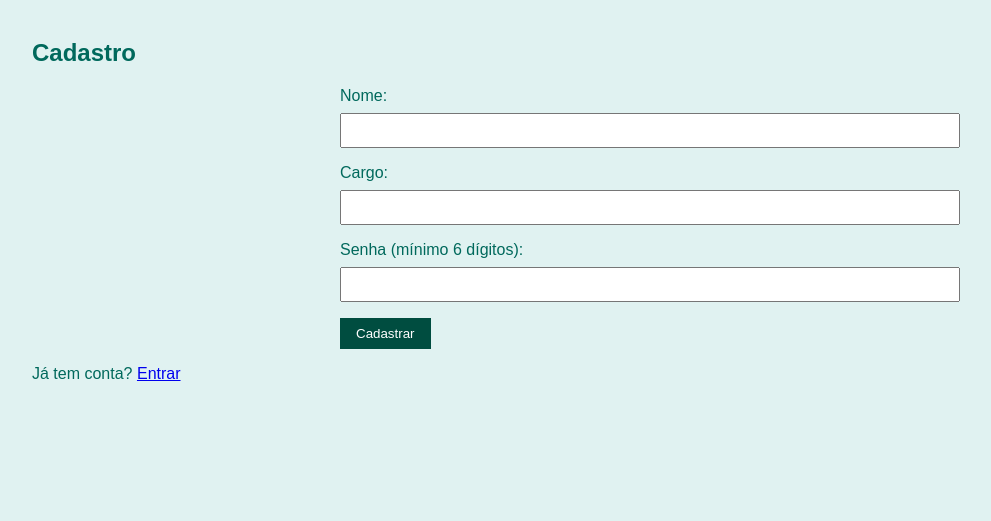
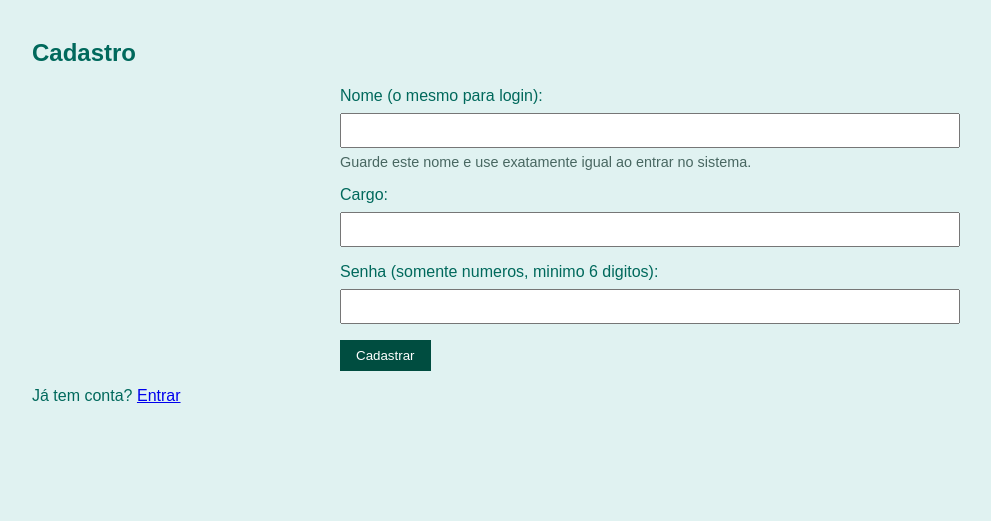
Before and after one commit to mugO-Stuff/mine, a Flask app: page /register in a window 1280 px wide. Shown: the part 81-602 px from the top of the page, without its empty margins (0-991 px from the left). Run offline with Flask 3, Linux system fonts and the light colour scheme.

Commit message:
Melhora mensagens de login e instrucoes de cadastro

```diff
--- a/app.py
+++ b/app.py
@@ -961,34 +961,62 @@ def comprovante_arquivo(comprovante_id):
 @app.route('/login', methods=['GET', 'POST'])
 def login():
     if request.method == 'POST':
-        nome = request.form['nome']
-        senha = request.form['senha']
-        user = User.query.filter_by(nome=nome).first()
-        if user and user.status == 'approved' and verify_user_password(user, senha):
-            session['user_id'] = user.id
-            session.permanent = True
-            return redirect(url_for('index'))
-        else:
-            flash('Credenciais inválidas ou conta não aprovada')
+        nome = request.form.get('nome', '').strip()
+        senha = request.form.get('senha', '')
+
+        if not nome or not senha:
+            flash('Preencha nome e senha para entrar.')
+            return render_template('login.html')
+
+        user = User.query.filter(func.lower(User.nome) == nome.lower()).order_by(User.id.asc()).first()
+        if not user:
+            flash('Usuario nao encontrado.')
+            return render_template('login.html')
+
+        user_status = (user.status or '').strip().lower()
+        if user_status != 'approved':
+            if user_status == 'pending':
+                flash('Conta ainda nao aprovada pelo administrador.')
+            elif user_status == 'rejected':
+                flash('Conta rejeitada. Solicite nova avaliacao ao administrador.')
+            else:
+                flash('Conta sem aprovacao. Contate o administrador.')
+            return render_template('login.html')
+
+        if not verify_user_password(user, senha):
+            flash('Senha incorreta.')
+            return render_template('login.html')
+
+        session['user_id'] = user.id
+        session.permanent = True
+        return redirect(url_for('index'))
+
     return render_template('login.html')
 
 @app.route('/register', methods=['GET', 'POST'])
 def register():
     if request.method == 'POST':
-        nome = request.form['nome']
-        cargo = request.form['cargo']
-        senha = request.form['senha']
+        nome = request.form.get('nome', '').strip()
+        cargo = request.form.get('cargo', '').strip()
+        senha = request.form.get('senha', '')
+
+        if not nome or not cargo or not senha:
+            flash('Preencha nome, cargo e senha para cadastrar.')
+            return render_template('register.html')
+
         if len(senha) < 6 or not senha.isdigit():
-            flash('Senha deve ter pelo menos 6 dígitos numéricos')
+            flash('Senha deve conter somente numeros e no minimo 6 digitos.')
             return render_template('register.html')
-        existing_user = User.query.filter_by(nome=nome).first()
+
+        existing_user = User.query.filter(func.lower(User.nome) == nome.lower()).order_by(User.id.asc()).first()
         if existing_user:
-            flash('Nome já cadastrado')
+            flash('Nome ja cadastrado. Use exatamente este nome para login.')
             return render_template('register.html')
+
         user = User(nome=nome, cargo=cargo, senha=generate_password_hash(senha), status='pending', grau=1)
         db.session.add(user)
         db.session.commit()
-        flash('Cadastro solicitado. Aguarde aprovação do admin.')
+        flash('Cadastro solicitado. Aguarde aprovacao do admin.')
         return redirect(url_for('login'))
     return render_template('register.html')
 
--- a/templates/login.html
+++ b/templates/login.html
@@ -4,8 +4,9 @@
 <h2>Entrar</h2>
 <form method="post">
     <input type="hidden" name="csrf_token" value="{{ csrf_token() }}">
-    <label for="nome">Nome:</label>
-    <input type="text" id="nome" name="nome" required>
+    <label for="nome">Nome (o mesmo cadastrado):</label>
+    <input type="text" id="nome" name="nome" value="{{ request.form.get('nome', '') }}" required>
+    <p class="form-helper-text">Use exatamente o mesmo nome informado no cadastro.</p>
     <label for="senha">Senha:</label>
     <input type="password" id="senha" name="senha" required>
     <button type="submit">Entrar</button>
--- a/templates/register.html
+++ b/templates/register.html
@@ -4,12 +4,13 @@
 <h2>Cadastro</h2>
 <form method="post">
     <input type="hidden" name="csrf_token" value="{{ csrf_token() }}">
-    <label for="nome">Nome:</label>
-    <input type="text" id="nome" name="nome" required>
+    <label for="nome">Nome (o mesmo para login):</label>
+    <input type="text" id="nome" name="nome" value="{{ request.form.get('nome', '') }}" required>
+    <p class="form-helper-text">Guarde este nome e use exatamente igual ao entrar no sistema.</p>
     <label for="cargo">Cargo:</label>
-    <input type="text" id="cargo" name="cargo" required>
-    <label for="senha">Senha (mínimo 6 dígitos):</label>
-    <input type="password" id="senha" name="senha" required>
+    <input type="text" id="cargo" name="cargo" value="{{ request.form.get('cargo', '') }}" required>
+    <label for="senha">Senha (somente numeros, minimo 6 digitos):</label>
+    <input type="password" id="senha" name="senha" inputmode="numeric" pattern="[0-9]{6,}" title="Use apenas numeros (minimo 6)." required>
     <button type="submit">Cadastrar</button>
 </form>
 <p>Já tem conta? <a href="{{ url_for('login') }}">Entrar</a></p>
```
